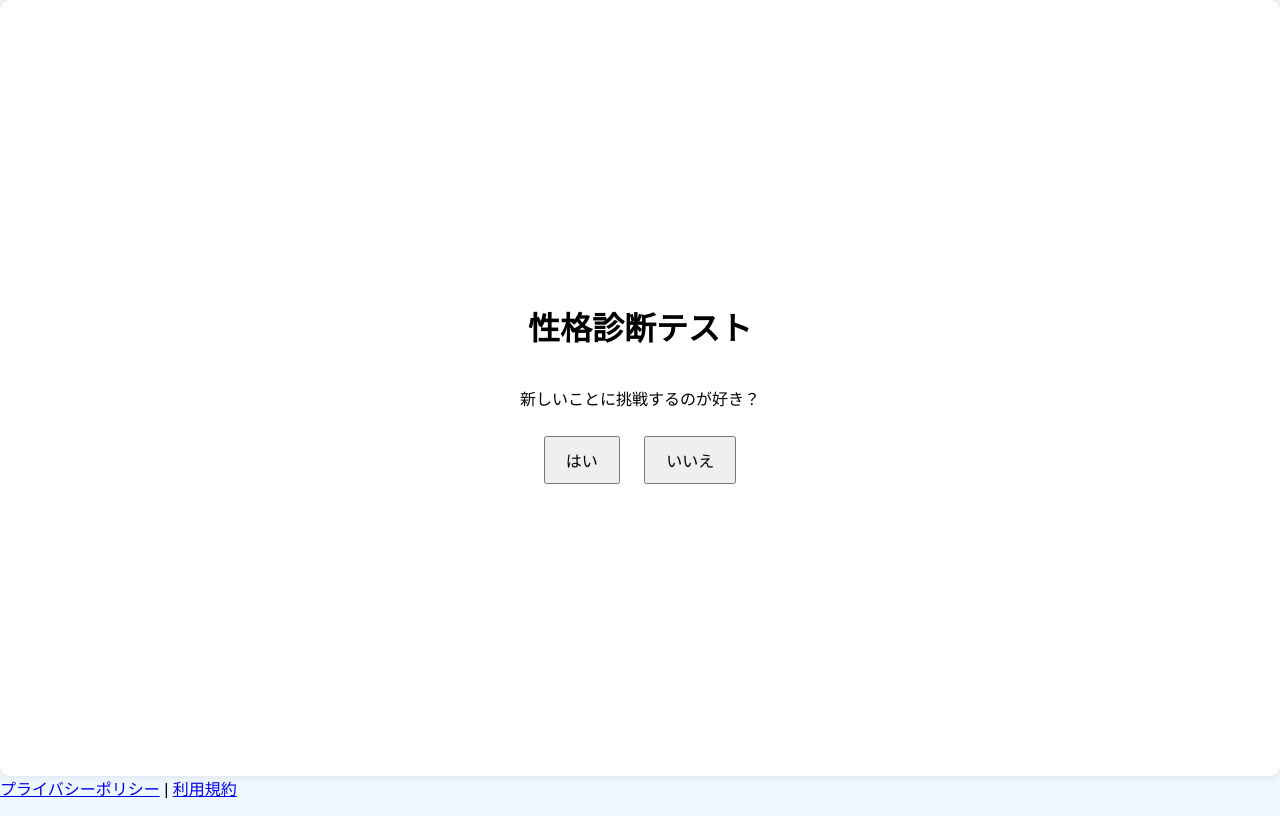
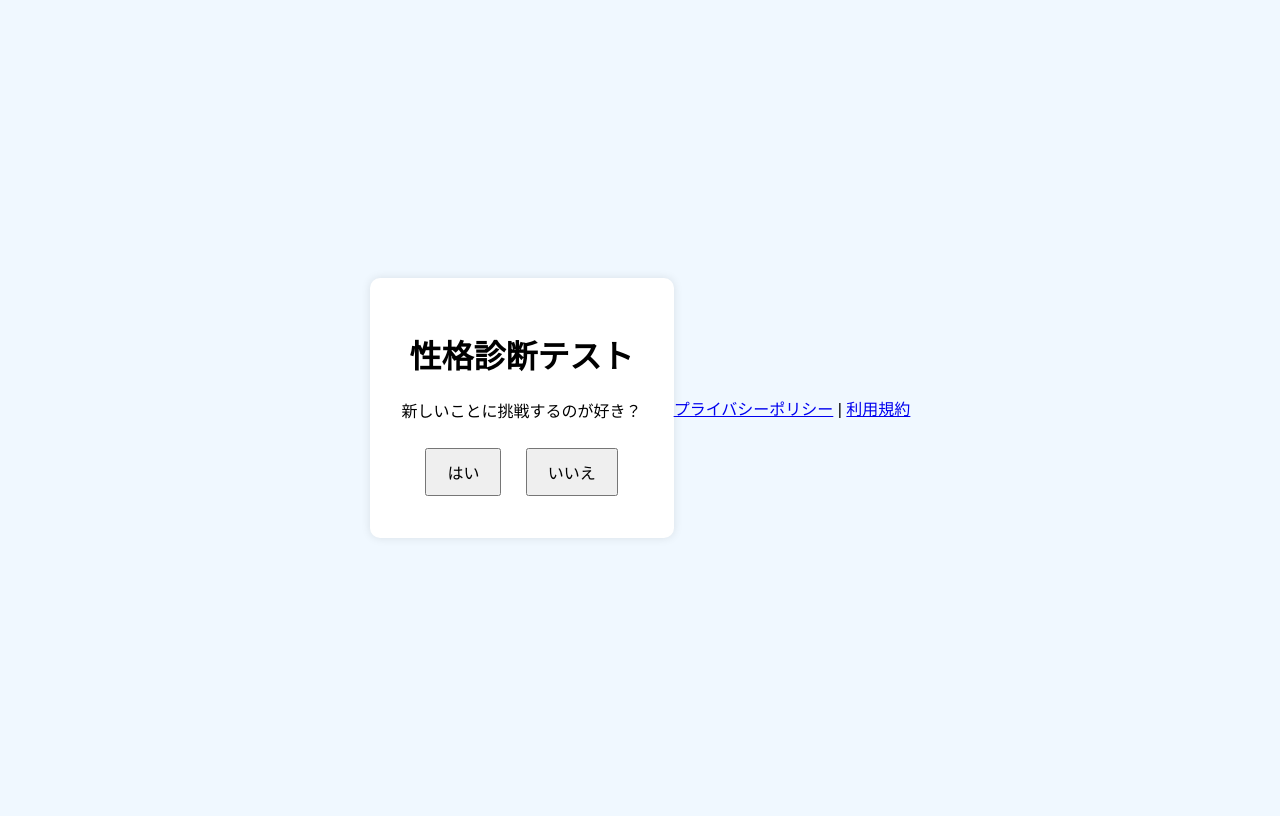
Before and after one commit to ancoradayo/personality-test, a plain HTML site: page index.html in a window 1280 px wide. Drawn offline with Linux system fonts and the light colour scheme.

Commit message:
Update style.css

```diff
--- a/style.css
+++ b/style.css
@@ -1,11 +1,10 @@
 body {
   font-family: sans-serif;
   background: #f0f8ff;
-  margin: 0;
-  padding: 0;
   display: flex;
-  flex-direction: column;
-  min-height: 100vh;
+  justify-content: center;
+  align-items: center;
+  height: 100vh;
 }
 
 .container {
@@ -14,11 +13,6 @@ body {
   border-radius: 10px;
   box-shadow: 0 0 10px rgba(0, 0, 0, 0.1);
   text-align: center;
-  flex: 1;
-  display: flex;
-  flex-direction: column;
-  justify-content: center;
-  align-items: center;
 }
 
 button {
```
